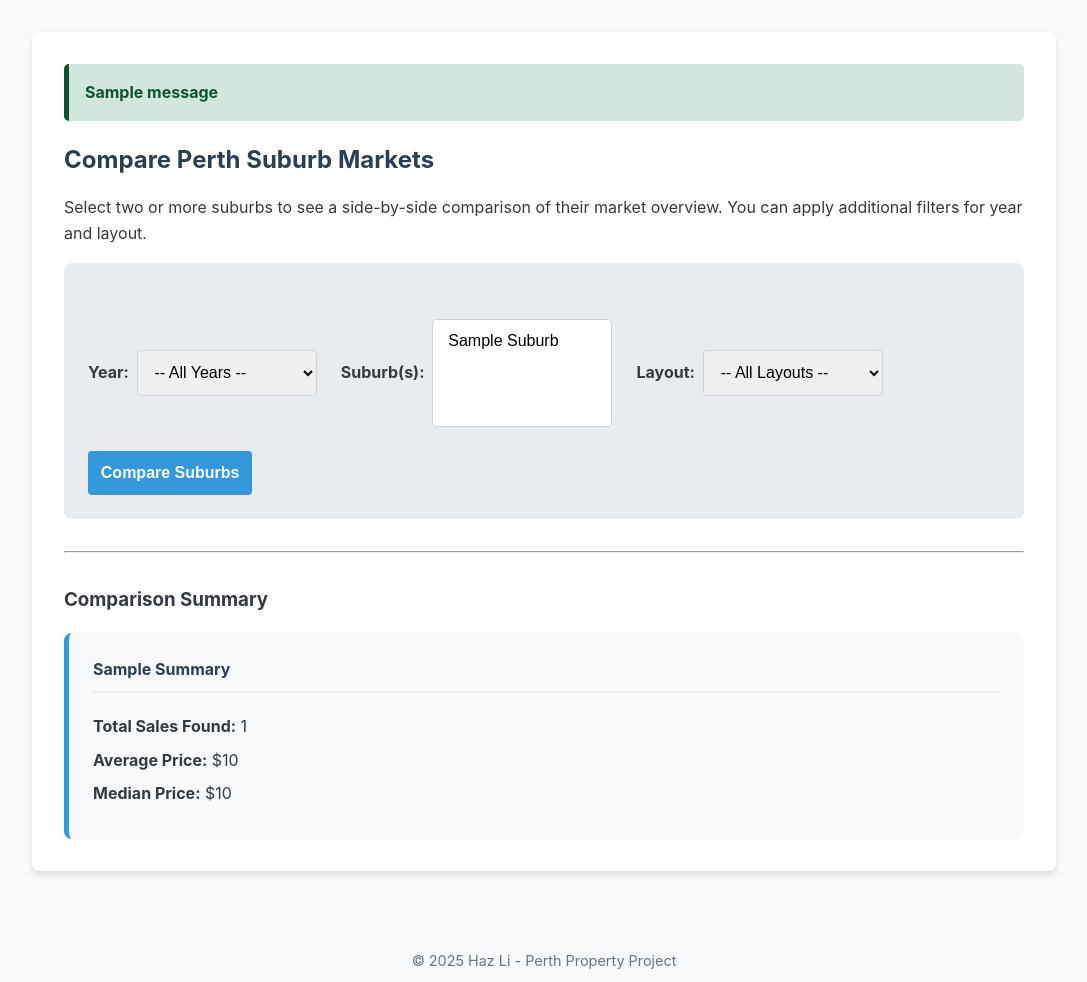
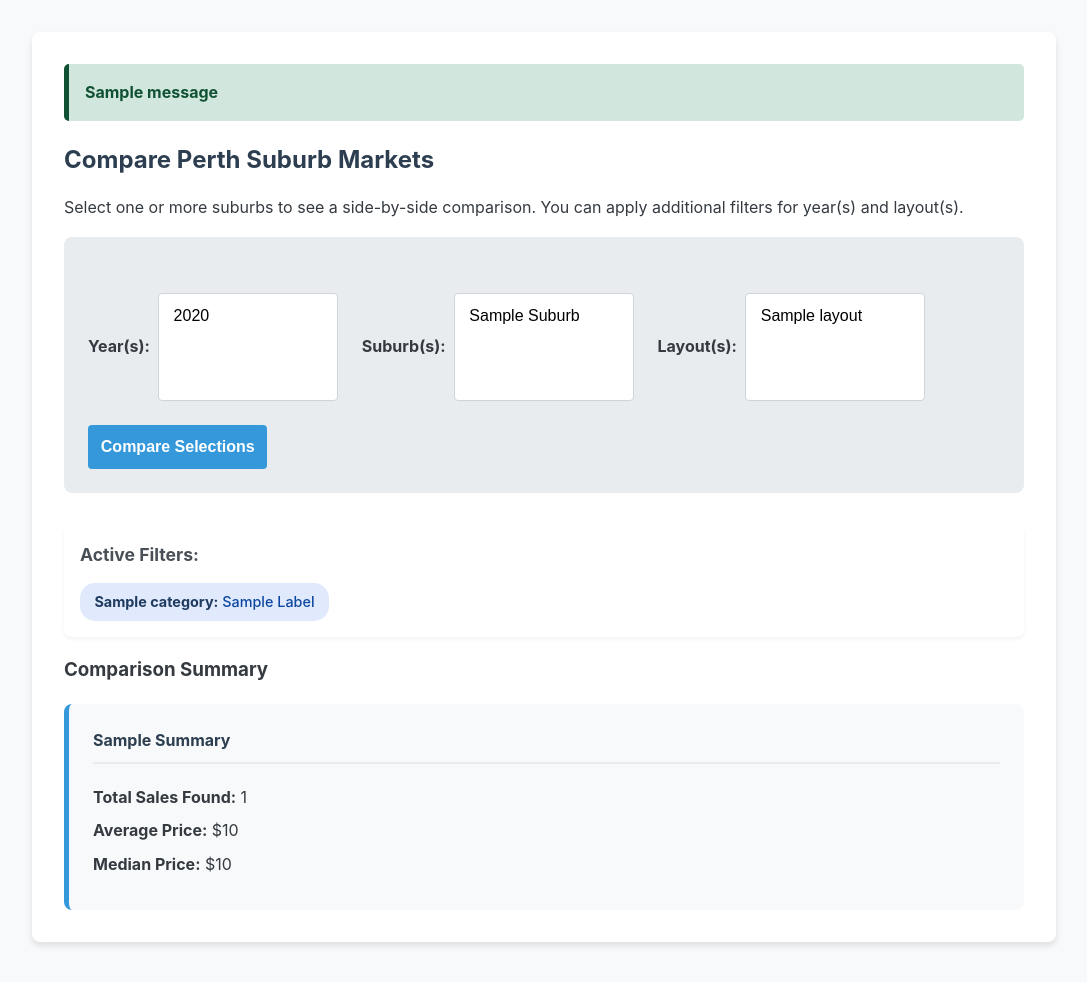
Before and after one commit to cloud9ight/perth_property_analysis, a Flask app: template templates/compare.html in a window 1280 px wide. Shown: the part 74-1056 px from the top of the page, without its empty margins (96-1183 px from the left). Run offline with Flask 3, Linux system fonts and the light colour scheme; the template is opened without the code that fills it: most values are stand-ins (such as "Sample title", 1, 10 or a date in 2020); one stand-in notice (Sample message) is shown; some libraries are stand-ins or nearby versions.

Commit message:
adding multi selection to year and layouts, display total now

```diff
--- a/app.py
+++ b/app.py
@@ -246,66 +246,74 @@ def explore():
 
 @app.route('/compare', methods=['GET', 'POST'])
 def compare():
-    """
-    Handles the multi-suburb comparison page with a MySQL-compatible median calculation.
-    """
     dim_data = get_dimension_data()
     stats_summaries = []
-    selected_filters = {}
+    selected_filters = {'years': [], 'suburb_ids': [], 'layout_ids': []}
+    selected_filter_labels = {}
 
     if request.method == 'POST':
         try:
-            year = request.form.get('year_select')
+            years = request.form.getlist('year_select', type=int)
             suburb_ids = request.form.getlist('suburb_select', type=int)
-            layout_id = request.form.get('layout_select')
+            layout_ids = request.form.getlist('layout_select', type=int)
 
-            selected_filters = {
-                'year': int(year) if year else None,
-                'suburb_ids': suburb_ids,
-                'layout_id': int(layout_id) if layout_id else None
-            }
-            logging.info(f"User submitted filters for comparison: {selected_filters}")
+            selected_filters = {'years': years, 'suburb_ids': suburb_ids, 'layout_ids': layout_ids}
+
+            # Convert selected IDs to labels for display
+            if years: selected_filter_labels['Years'] = sorted(years)
+            if suburb_ids:
+                suburb_map = {item['suburb_id']: item['suburb_name'] for item in dim_data['suburbs']}
+                selected_filter_labels['Suburbs'] = sorted([suburb_map.get(sid) for sid in suburb_ids if sid in suburb_map])
+            if layout_ids:
+                layout_map = {item['layout_id']: item['layout_name'] for item in dim_data['layouts']}
+                selected_filter_labels['Layouts'] = sorted([layout_map.get(lid) for lid in layout_ids if lid in layout_map])
 
             if not suburb_ids:
-                flash("Please select at least one suburb for comparison.", 'danger')
+                flash("Please select at least one Suburb for comparison.", 'danger')
             else:
                 with engine.connect() as connection:
                     for suburb_id in suburb_ids:
+                        # ======================================================================
+                        # ▼▼▼ THE CRITICAL FIX: Dynamically choosing between '=' and 'IN' ▼▼▼
+                        # ======================================================================
                         conditions = ["p.suburb_id = :suburb_id"]
                         params = {'suburb_id': suburb_id}
-                        if year: conditions.append("YEAR(p.date_sold) = :year"); params['year'] = year
-                        if layout_id: conditions.append("p.layout_id = :layout_id"); params['layout_id'] = layout_id
+
+                        # For YEARS filter
+                        if len(years) == 1:
+                            conditions.append("YEAR(p.date_sold) = :year")
+                            params['year'] = years[0]
+                        elif len(years) > 1:
+                            conditions.append("YEAR(p.date_sold) IN :years")
+                            params['years'] = tuple(years)
+
+                        # For LAYOUTS filter
+                        if len(layout_ids) == 1:
+                            conditions.append("p.layout_id = :layout_id")
+                            params['layout_id'] = layout_ids[0]
+                        elif len(layout_ids) > 1:
+                            conditions.append("p.layout_id IN :layout_ids")
+                            params['layout_ids'] = tuple(layout_ids)
+                        # ======================================================================
+
                         where_clause = "WHERE " + " AND ".join(conditions)
 
-                        # ======================================================================
-                        # ▼▼▼ THIS IS THE CRITICAL FIX: The MySQL-compatible query ▼▼▼
-                        # ======================================================================
+                        # The MySQL-compatible stats query
                         query_stats_simple = f"""
-                            WITH FilteredProperties AS (
-                                SELECT p.price
-                                FROM FACT_Properties p
-                                {where_clause}
-                            ),
+                            WITH FilteredProperties AS (SELECT p.price FROM FACT_Properties p {where_clause}),
                             RankedProperties AS (
-                                SELECT
-                                    price,
-                                    ROW_NUMBER() OVER (ORDER BY price ASC) as row_num,
-                                    (SELECT COUNT(*) FROM FilteredProperties) as total_count
-                                FROM FilteredProperties
+                                SELECT price, ROW_NUMBER() OVER (ORDER BY price ASC) as row_num,
+                                       (SELECT COUNT(*) FROM FilteredProperties) as total_count FROM FilteredProperties
                             )
                             SELECT
                                 (SELECT s.suburb_name FROM DIM_Suburbs s WHERE s.suburb_id = :suburb_id) as suburb_name,
                                 (SELECT COUNT(*) FROM FilteredProperties) as total_sales,
                                 (SELECT AVG(price) FROM FilteredProperties) as avg_price,
-                                -- The robust median calculation using window functions
                                 (SELECT AVG(price) FROM RankedProperties
                                  WHERE row_num IN (FLOOR((total_count + 1) / 2), CEIL((total_count + 1) / 2))) as median_price
                         """
-                        # ======================================================================
 
                         stats_df = pd.read_sql(text(query_stats_simple), connection, params=params)
-
-                        # We must check if total_sales is not None and > 0 before appending
                         if not stats_df.empty and stats_df.iloc[0]['total_sales'] and stats_df.iloc[0]['total_sales'] > 0:
                             stats_summaries.append(stats_df.iloc[0].to_dict())
 
@@ -318,7 +326,8 @@ def compare():
                            available_suburbs=dim_data['suburbs'],
                            available_layouts=dim_data['layouts'],
                            stats_summaries=stats_summaries,
-                           selected_filters=selected_filters)
+                           selected_filters=selected_filters,
+                           selected_filter_labels=selected_filter_labels)
 
 # --- 5. Run the App ---
 if __name__ == '__main__':
--- a/static/style.css
+++ b/static/style.css
@@ -184,3 +184,38 @@ footer {
 .filter-form select {
   min-width: 180px;
 }
+
+.current-filters {
+  margin-top: 2em;
+  padding: 1em;
+  background-color: #fff;
+  border-radius: 8px;
+  box-shadow: 0 2px 4px rgba(0, 0, 0, 0.05);
+}
+
+.current-filters h4 {
+  margin-top: 0;
+  margin-bottom: 0.8em;
+  font-size: 1.1em;
+  color: #495057;
+}
+
+.filter-tags {
+  display: flex;
+  flex-wrap: wrap;
+  gap: 0.8em;
+}
+
+.filter-tag {
+  display: inline-block;
+  padding: 0.5em 1em;
+  background-color: #e0eafc; /* A light blue background */
+  color: #0d47a1; /* A dark blue text color */
+  border-radius: 15px; /* Pill shape */
+  font-size: 0.9em;
+  font-weight: 500;
+}
+
+.filter-tag strong {
+  color: #1e3a5f; /* Slightly darker for the category name */
+}
--- a/templates/compare.html
+++ b/templates/compare.html
@@ -1,32 +1,61 @@
-{% extends "base.html" %}
-
-{% block title %}Compare Suburb Markets{% endblock %}
-
+{% extends "base.html" %} {% block title %}Compare Suburb Markets{% endblock %}
 {% block content %}
 <h2>Compare Perth Suburb Markets</h2>
-    <p>Select two or more suburbs to see a side-by-side comparison of their market overview. You can apply additional filters for year and layout.</p>
+<p>
+  Select one or more suburbs to see a side-by-side comparison. You can apply
+  additional filters for year(s) and layout(s).
+</p>
 
 <!-- Filter Form -->
 <div class="filter-container">
   <form class="filter-form" action="{{ url_for('compare') }}" method="post">
-
     <div class="filter-group">
-                <label for="year_select">Year:</label>
-                <select id="year_select" name="year_select">
-                    <option value="">-- All Years --</option>
+      <label for="year_select">Year(s):</label>
+      <select
+        id="year_select"
+        name="year_select"
+        class="multi-searchable-select"
+        multiple
+      >
         {% for year in available_years %}
-                        <option value="{{ year }}" {% if year == selected_filters.year %}selected{% endif %}>{{ year }}</option>
+        <!-- Use 'in' operator to check for selection in a list -->
+        <option
+          value="{{ year }}"
+          {%
+          if
+          year
+          in
+          selected_filters.years
+          %}selected{%
+          endif
+          %}
+        >
+          {{ year }}
+        </option>
         {% endfor %}
       </select>
     </div>
 
     <div class="filter-group">
       <label for="suburb_select">Suburb(s):</label>
-                <select id="suburb_select" name="suburb_select" class="multi-searchable-select" multiple required>
-                    <!-- No default option needed for multi-select with Choices.js -->
+      <select
+        id="suburb_select"
+        name="suburb_select"
+        class="multi-searchable-select"
+        multiple
+      >
         {% for suburb in available_suburbs %}
-                         <option value="{{ suburb.suburb_id }}"
-                                 {% if suburb.suburb_id in selected_filters.suburb_ids %}selected{% endif %}>
+        <option
+          value="{{ suburb.suburb_id }}"
+          {%
+          if
+          suburb.suburb_id
+          in
+          selected_filters.suburb_ids
+          %}selected{%
+          endif
+          %}
+        >
           {{ suburb.suburb_name | title }}
         </option>
         {% endfor %}
@@ -34,64 +63,101 @@
     </div>
 
     <div class="filter-group">
-                <label for="layout_select">Layout:</label>
-                <select id="layout_select" name="layout_select" >
-                    <option value="">-- All Layouts --</option>
+      <label for="layout_select">Layout(s):</label>
+      <select
+        id="layout_select"
+        name="layout_select"
+        class="multi-searchable-select"
+        multiple
+      >
         {% for layout in available_layouts %}
-                        <option value="{{ layout.layout_id }}" {% if layout.layout_id == selected_filters.layout_id %}selected{% endif %}>
+        <option
+          value="{{ layout.layout_id }}"
+          {%
+          if
+          layout.layout_id
+          in
+          selected_filters.layout_ids
+          %}selected{%
+          endif
+          %}
+        >
           {{ layout.layout_name }}
         </option>
         {% endfor %}
       </select>
     </div>
 
-            <button type="submit">Compare Suburbs</button>
+    <button type="submit">Compare Selections</button>
   </form>
 </div>
 
-    <hr style="margin: 2em 0;">
+<!-- Current Filters Display Section -->
+<!-- This section only appears if any filters have been selected and submitted -->
+{% if selected_filter_labels %}
+<div class="current-filters">
+  <h4>Active Filters:</h4>
+  <div class="filter-tags">
+    <!-- Loop through the dictionary of selected labels -->
+    {% for category, labels in selected_filter_labels.items() %} {% for label in
+    labels %}
+    <span class="filter-tag">
+      <strong>{{ category }}:</strong> {{ label | title }}
+    </span>
+    {% endfor %} {% endfor %}
+  </div>
+</div>
+{% endif %}
 
 <!-- Results Section for Comparison -->
 <div class="comparison-results">
   <h3>Comparison Summary</h3>
+  <!-- This section is only shown if there are results from the backend -->
   {% if stats_summaries %}
   <div class="summary-grid">
+    <!-- Loop through each summary dictionary in the list -->
     {% for summary in stats_summaries %}
     <div class="summary-box">
       <h4>{{ summary.suburb_name | title }}</h4>
       <p><strong>Total Sales Found:</strong> {{ summary.total_sales }}</p>
-                        <p><strong>Average Price:</strong> ${{ "{:,.0f}".format(summary.avg_price) if summary.avg_price else 'N/A' }}</p>
-                        <p><strong>Median Price:</strong> ${{ "{:,.0f}".format(summary.median_price) if summary.median_price else 'N/A' }}</p>
+      <p>
+        <strong>Average Price:</strong> ${{ "{:,.0f}".format(summary.avg_price)
+        if summary.avg_price else 'N/A' }}
+      </p>
+      <p>
+        <strong>Median Price:</strong> ${{
+        "{:,.0f}".format(summary.median_price) if summary.median_price else
+        'N/A' }}
+      </p>
     </div>
     {% endfor %}
   </div>
   {% elif request.method == 'POST' %}
-            <p>No data found for the selected criteria. Please try a different selection.</p>
+  <!-- This message shows if a query was run but found no results -->
+  <p>
+    No data found for the selected criteria. Please try a different selection.
+  </p>
   {% else %}
+  <!-- This message shows on the initial page load -->
   <p>Please select the suburbs you wish to compare and click the button.</p>
   {% endif %}
 </div>
 
-{% endblock %}
+{% endblock %} {% block scripts %}
+<script>
+  document.addEventListener("DOMContentLoaded", function () {
+    // Initialize Choices.js for all multi-select dropdowns
+    const multiSelects = document.querySelectorAll(".multi-searchable-select");
 
-
-{% block scripts %}
-<script>
-    document.addEventListener('DOMContentLoaded', function() {
-        // --- Initialize Choices.js ONLY for the multi-select suburb dropdown ---
-        const multiSelect = document.getElementById('suburb_select');
-
-        if (multiSelect) {
-            console.log("Initializing Choices.js for Suburb multi-select.");
-            new Choices(multiSelect, {
+    multiSelects.forEach(function (element) {
+      new Choices(element, {
         removeItemButton: true,
-                searchPlaceholderValue: "Type to search suburbs...",
+        searchPlaceholderValue: "Type to search...",
         placeholder: true,
-                placeholderValue: 'Select one or more suburbs...'
+        // A trick to create a dynamic placeholder based on the element's ID
+        placeholderValue: `Select ${element.id.split("_")[0]}(s)...`,
       });
-        } else {
-            console.error("Could not find the suburb multi-select element.");
-        }
+    });
   });
 </script>
 {% endblock %}
```
Lines whose indentation alone changed are shown as unchanged.
